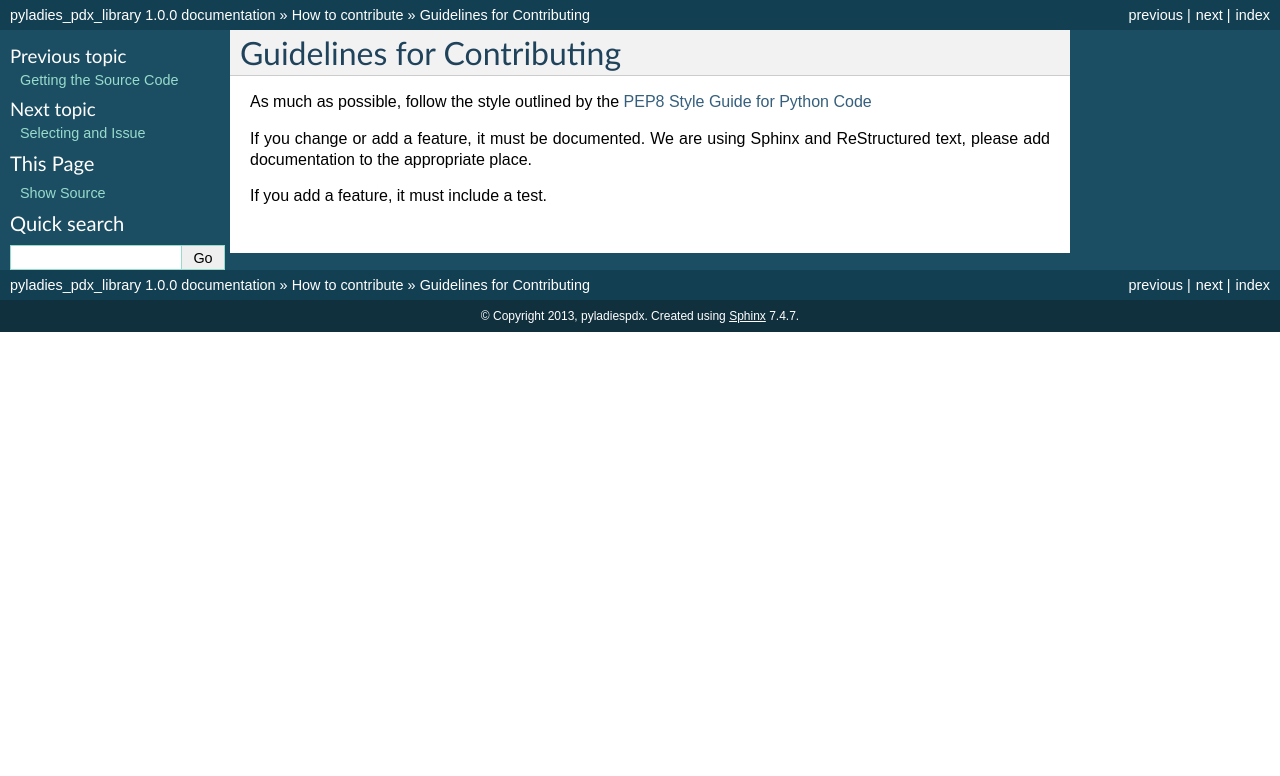
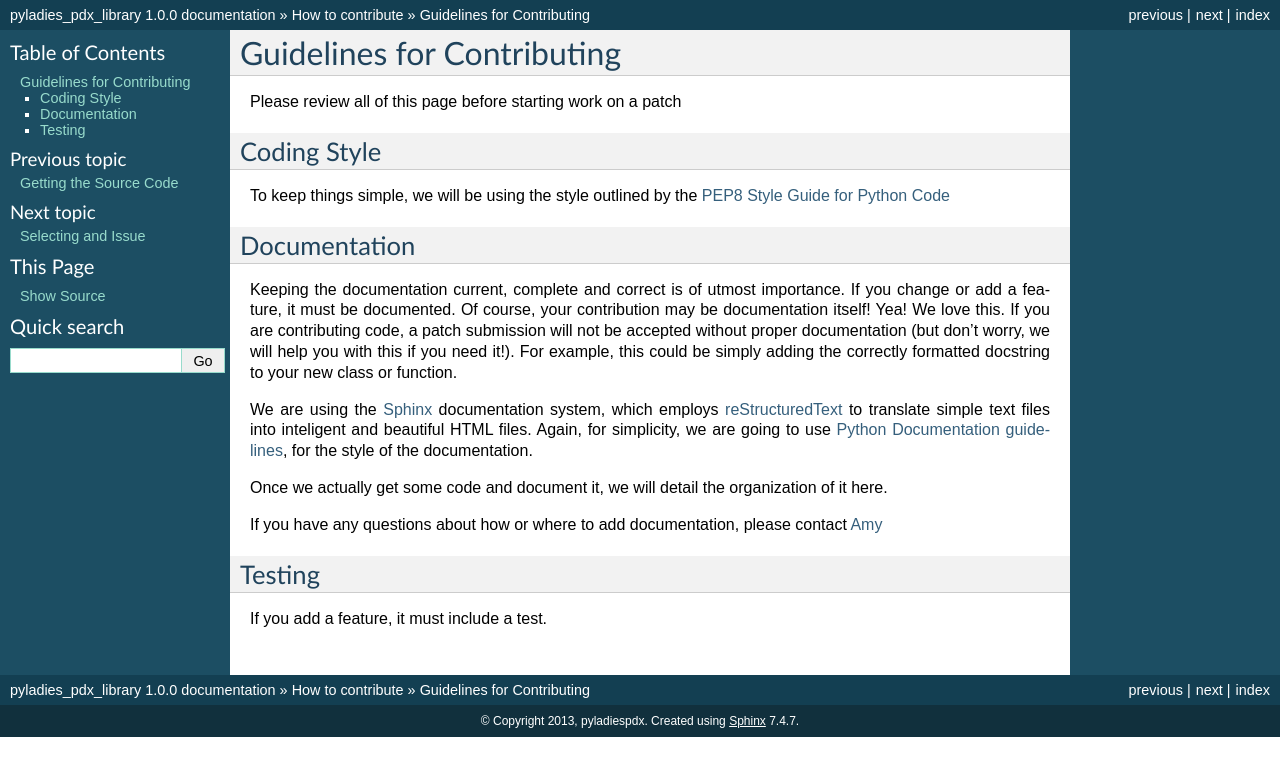
Before and after one commit to jarrighi/pyladiespdx-books, a Sphinx documentation site: the page built from doc/howto/guidelines.rst, in a window 1280 px wide. Shown: the top 776 px of the page. Built offline with Sphinx 7.4.7, drawn with Linux system fonts in a browser that asks for light colours.

Commit message:
elaboration of documenatation guidelines

```diff
--- a/doc/howto/guidelines.rst
+++ b/doc/howto/guidelines.rst
@@ -2,8 +2,24 @@
 Guidelines for Contributing
 ===========================
 
-As much as possible, follow the style outlined by the `PEP8 Style Guide for Python Code <http://www.python.org/dev/peps/pep-0008/>`_
+Please review all of this page before starting work on a patch
 
-If you change or add a feature, it must be documented.  We are using Sphinx and ReStructured text, please add documentation to the appropriate place.
+Coding Style
+------------
+To keep things simple, we will be using the style outlined by the `PEP8 Style Guide for Python Code <http://www.python.org/dev/peps/pep-0008/>`_
 
+Documentation
+-------------
+Keeping the documentation current, complete and correct is of utmost importance. If you change or add a feature, it must be documented.
+Of course, your contribution may be documentation itself! Yea! We love this. If you are contributing code, a patch submission will not be accepted without proper documentation (but don't worry, we will help you with this if you need it!). For example, this could be simply adding the correctly formatted docstring to your new class or function.
+
+We are using the `Sphinx <http://sphinx-doc.org/>`_ documentation system, which employs `reStructuredText <http://sphinx-doc.org/rest.html#rst-primer>`_ to translate simple text files into inteligent and beautiful HTML files. Again, for simplicity, we are going to use `Python Documentation guidelines <http://docs.python.org/devguide/documenting.html>`_, for the style of the documentation.
+
+Once we actually get some code and document it, we will detail the organization of it here.
+
+If you have any questions about how or where to add documentation, please contact `Amy <my@email.com>`_
+
+
+Testing
+-------
 If you add a feature, it must include a test.
```
Also changed, not shown: 1 other file.
